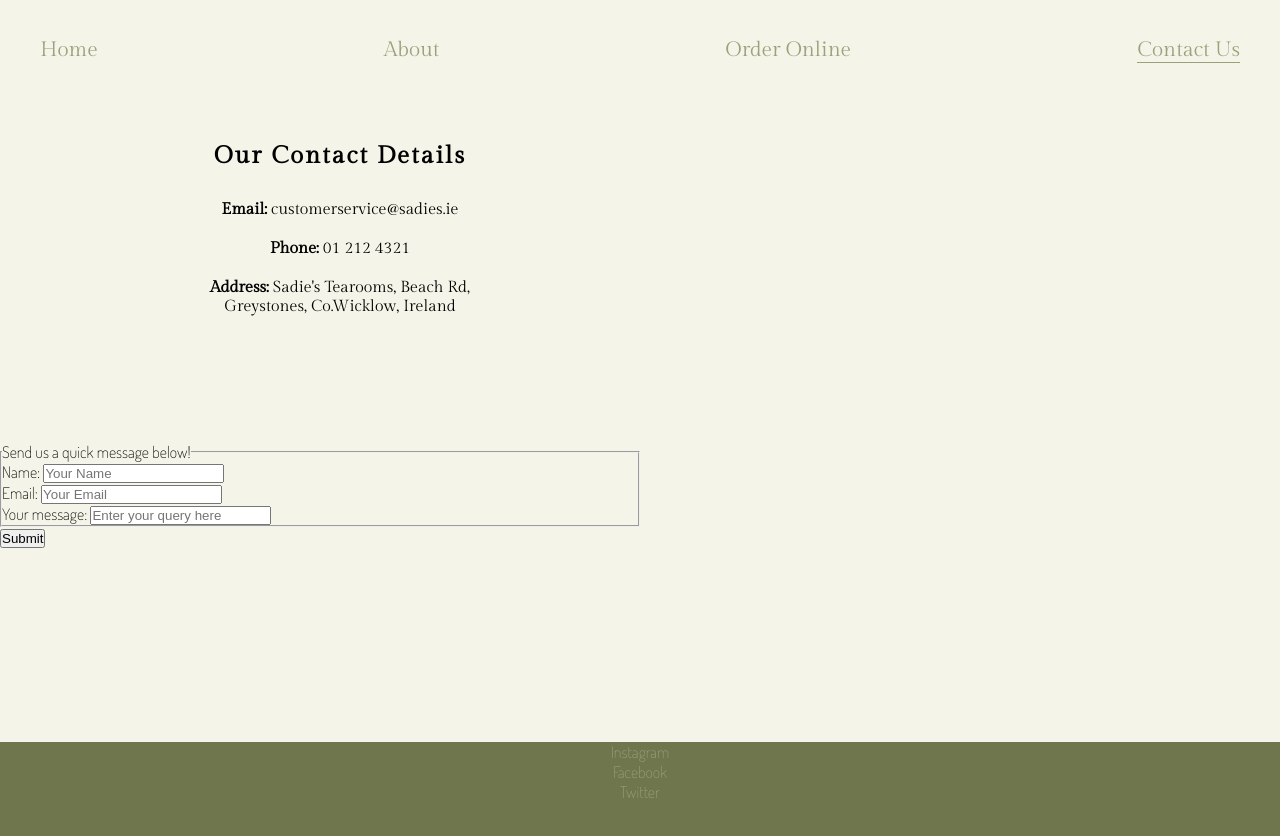
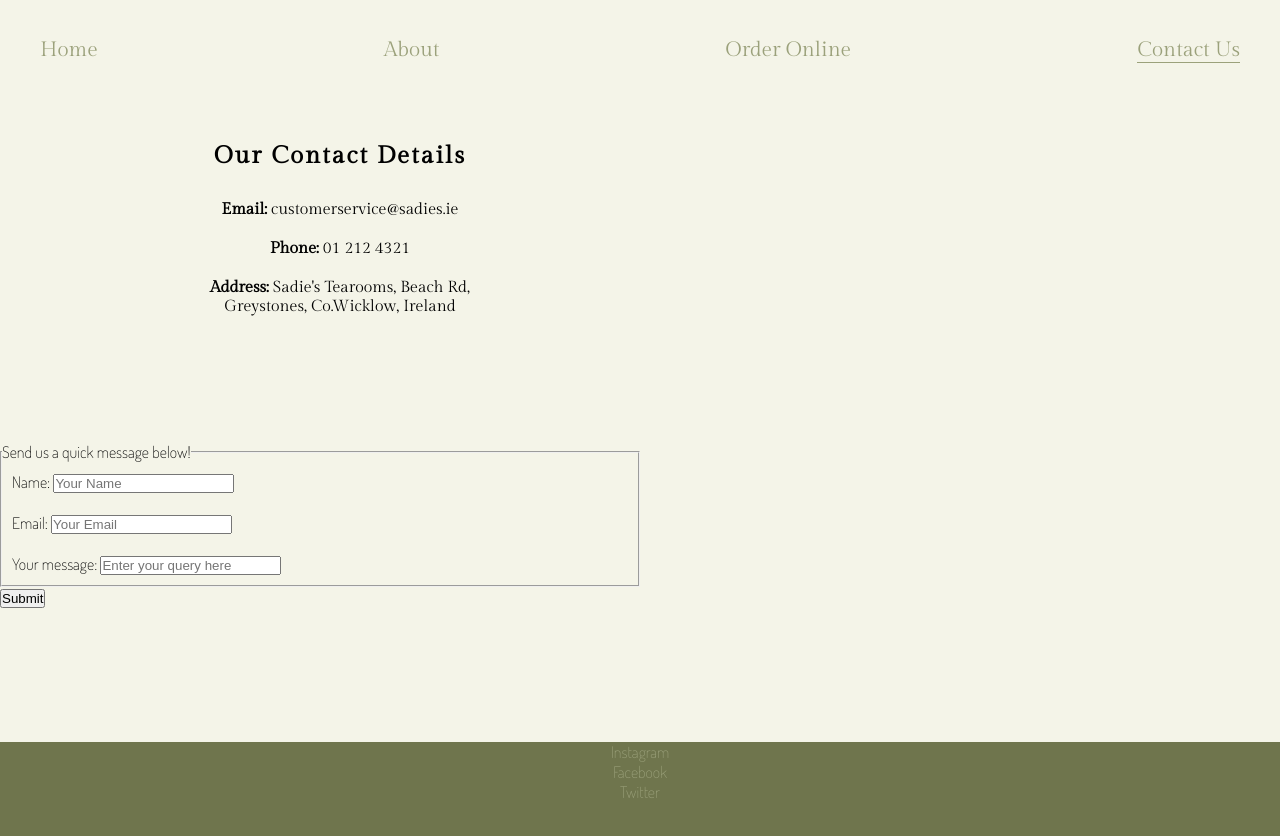
Before and after one commit to sarahob96/Sadies_tearooms, a plain HTML site: page contact.html in a window 1280 px wide. Shown: the part 90-926 px from the top of the page. Drawn offline with Linux system fonts and the light colour scheme.

Commit message:
assign padding to the divs within the contact form

```diff
--- a/assets/css/style.css
+++ b/assets/css/style.css
@@ -352,4 +352,10 @@
 #contact-message{
     height: 300px;
     width: 50%;
+
 }
+
+.contact-form{
+    padding: 10px;
+
+}
```
